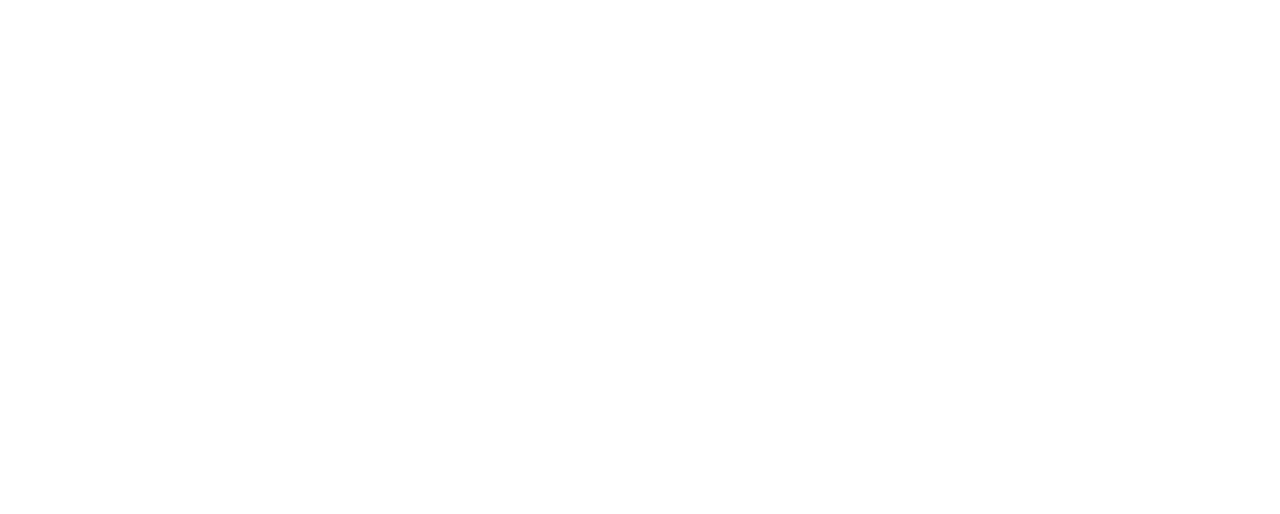
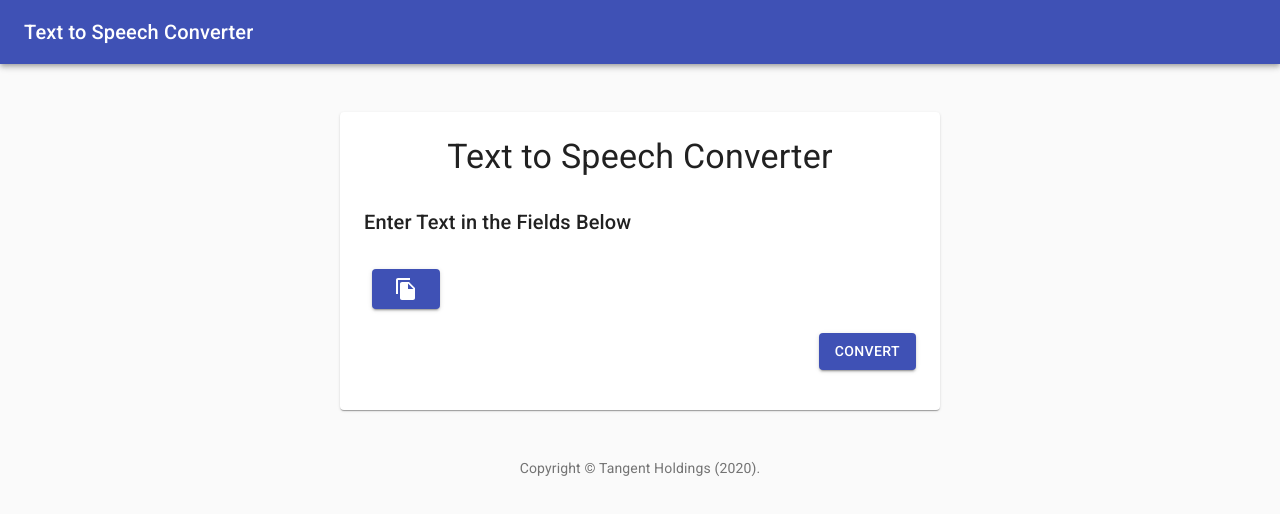
Before and after one commit to KeRusty/text-to-speech, a React (Create React App) app: page /SpeechConerter in a window 1280 px wide. Shown: the top 514 px of the page. Built offline with nearby package versions, Linux system fonts and the light colour scheme.

Commit message:
Work on Speech to Text Started

```diff
--- a/src/views/Home/Home.js
+++ b/src/views/Home/Home.js
@@ -28,7 +28,7 @@ const useStyles = makeStyles(theme => ({
 
 const cardData = [
     { heading: "Text To Speech", content: "Convert Text To Speech Here", link: "/TTSConverter" },
-    { heading: "Speech To Text", content: "Convert Speech To Text Here", link: "/TTSConverter" },
+    { heading: "Speech To Text", content: "Convert Speech To Text Here", link: "/SpeechConerter" },
 ];
 
 
--- a/src/views/Main/Main.js
+++ b/src/views/Main/Main.js
@@ -4,6 +4,7 @@ import { Route, Switch } from "react-router-dom";
 // Routes
 import Home from '../Home/Home';
 import TextToSpeech from '../TextToSpeech/TextToSpeech';
+import SpeechToText from "../SpeechToText/SpeechToText";
 
 
 class Main extends Component {
@@ -21,6 +22,7 @@ class Main extends Component {
                 <Switch>
                     <Route exact path="/" component={Home} />
                     <Route exact path="/TTSConverter" component={TextToSpeech} />
+                    <Route exact path="/SpeechConerter" component={SpeechToText} />
                 </Switch>
             </main>
         );
--- /dev/null
+++ b/src/views/SpeechToText/SpeechToText.js
@@ -0,0 +1,173 @@
+import React from 'react';
+import { makeStyles } from '@material-ui/core/styles';
+import CssBaseline from '@material-ui/core/CssBaseline';
+import Paper from '@material-ui/core/Paper';
+import Button from '@material-ui/core/Button';
+import Grid from '@material-ui/core/Grid';
+import Typography from '@material-ui/core/Typography';
+import FileCopyIcon from '@material-ui/icons/FileCopy';
+
+import Copyright from "../../components/Copyright";
+import NavBar from "../../components/NavBar";
+import AppFetch from "../../config";
+import { useSnackbar } from 'notistack';
+
+const useStyles = makeStyles(theme => ({
+    appBar: {
+        position: 'relative',
+    },
+    layout: {
+        width: 'auto',
+        marginLeft: theme.spacing(2),
+        marginRight: theme.spacing(2),
+        [theme.breakpoints.up(600 + theme.spacing(2) * 2)]: {
+            width: 600,
+            marginLeft: 'auto',
+            marginRight: 'auto',
+        },
+    },
+    paper: {
+        marginTop: theme.spacing(3),
+        marginBottom: theme.spacing(3),
+        padding: theme.spacing(2),
+        [theme.breakpoints.up(600 + theme.spacing(3) * 2)]: {
+            marginTop: theme.spacing(6),
+            marginBottom: theme.spacing(6),
+            padding: theme.spacing(3),
+        },
+    },
+    buttons: {
+        display: 'flex',
+        justifyContent: 'flex-end',
+    },
+    button: {
+        marginTop: theme.spacing(3),
+        marginLeft: theme.spacing(1),
+    },
+    form: {
+        width: '100%', // Fix IE 11 issue.
+        marginTop: theme.spacing(1),
+    },
+    submit: {
+        margin: theme.spacing(3, 0, 2),
+    },
+    formControl: {
+        minWidth: 240,
+    },
+    selectEmpty: {
+        marginTop: theme.spacing(2),
+    },
+}));
+
+
+export default function TTSConverter() {
+
+    const classes = useStyles();
+
+    const { enqueueSnackbar, closeSnackbar } = useSnackbar();
+
+    const [gender, setGender] = React.useState('');
+
+    const [language, setLanguage] = React.useState('');
+
+    const handleGenderChange = event => {
+        setGender(event.target.value);
+    };
+
+    const handleLanguageChange = event => {
+        setLanguage(event.target.value);
+    };
+
+    const onSubmit = (e) => {
+
+        e.preventDefault();
+
+        let text = e.target.text.value
+
+        AppFetch.post('/ttsConvert', { text: text, gender: gender, language: language })
+            .then(function (response) {
+
+                enqueueSnackbar("Output.mp3 Has been Produced in Server Folder", { variant: 'success' });
+                setTimeout(() => closeSnackbar, 10000)
+            })
+            .catch(function (error) {
+
+                enqueueSnackbar(error.message, { variant: 'error' });
+                setTimeout(() => closeSnackbar, 10000)
+
+            });
+
+    }
+
+
+    return (
+        <React.Fragment>
+
+            <CssBaseline />
+
+            <NavBar heading={"Text to Speech Converter"} />
+
+            <main className={classes.layout}>
+
+                <Paper className={classes.paper}>
+
+                    <Typography component="h1" variant="h4" align="center">Text to Speech Converter</Typography>
+
+                    <form className={classes.form} noValidate onSubmit={onSubmit}>
+
+                        <br />
+
+                        <React.Fragment>
+                            <Typography variant="h6" gutterBottom>Enter Text in the Fields Below</Typography>
+
+                            <Grid container spacing={3}>
+
+                                <Grid item xs={12}>
+
+                                    <input
+                                        color="primary"
+                                        accept="image/*"
+                                        type="file"
+                                        //onChange={onChange}
+                                        id="icon-button-file"
+                                        style={{ display: 'none', }}
+                                    />
+                                    <label htmlFor="icon-button-file">
+                                        <Button
+                                            variant="contained"
+                                            component="span"
+                                            className={classes.button}
+                                            size="large"
+                                            color="primary"
+                                        >
+                                            <FileCopyIcon className={classes.extendedIcon} />
+                                        </Button>
+                                    </label>
+                                </Grid>
+
+                            </Grid>
+
+                        </React.Fragment>
+
+                        <React.Fragment>
+
+                            <div className={classes.buttons}>
+
+                                <Button variant="contained" color="primary" type="submit" className={classes.submit}>Convert</Button>
+
+                            </div>
+
+
+                        </React.Fragment>
+
+                    </form>
+
+                </Paper>
+
+                <Copyright />
+
+            </main>
+
+        </React.Fragment >
+    );
+}
```
